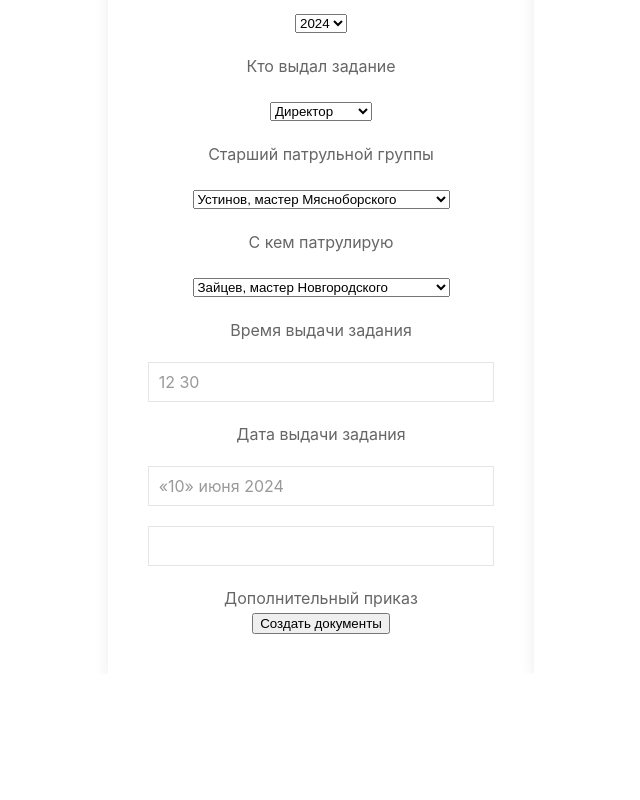
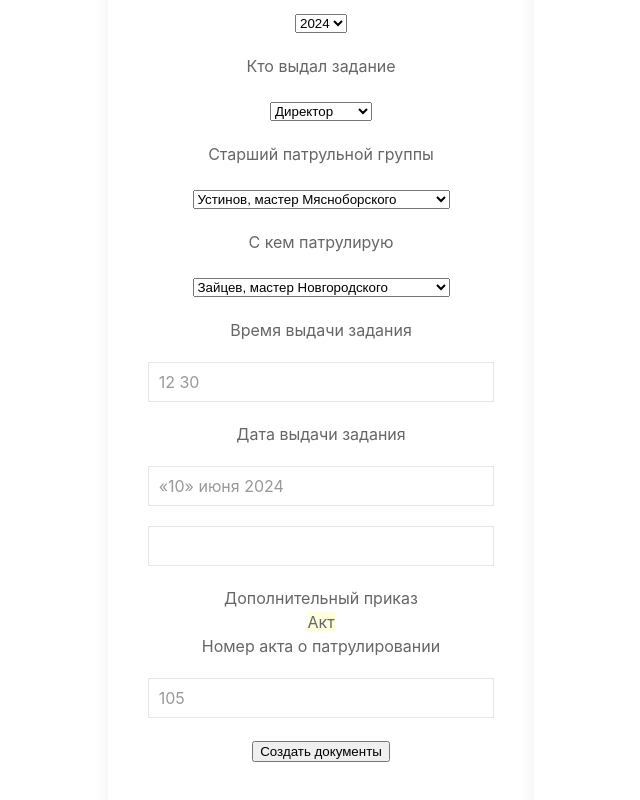
Before and after one commit to mianger22/glodocsy_core, a React (Create React App) app: page / in a window 1280 px wide. Shown: the part 602-1402 px from the top of the page, without its empty margins (319-959 px from the left). Before the commit the page ends 1276 px from the top, so only its background shows below. Built offline with nearby package versions, Linux system fonts and the light colour scheme.

Commit message:
added field Number_patrol_act

```diff
--- a/src/Products/document_generator/Document_generator.jsx
+++ b/src/Products/document_generator/Document_generator.jsx
@@ -265,6 +265,28 @@ const Document_generator = () => (
                 {errors.Additional_order && touched.Additional_order && errors.Additional_order}
             </div>
 
+            {/* ---------------------------------------------------------------------------------------------------- */}
+
+            <div class="form-title text-indigo-600 text-sm mt-4 mb-4"><ins>Акт</ins></div>
+
+            <div className="mb-4">
+                <label className="input-label" for="Number_patrol_act" style={{color: "rgb(167, 150, 0);"}}>Номер акта о патрулировании</label>
+
+                <div className="uk-margin">
+                    <input
+                        className="uk-input date_selection"
+                        type="number"
+                        placeholder="105"
+                        aria-label="Number_patrol_act"
+                        name="Number_patrol_act"
+                        onChange={handleChange}
+                        onBlur={handleBlur}
+                        value={values.Number_patrol_act}
+                    />
+                </div>
+                {errors.Number_patrol_act && touched.Number_patrol_act && errors.Number_patrol_act}
+            </div>
+
             <button type="submit" disabled={isSubmitting}>
                 Создать документы
             </button>
```
